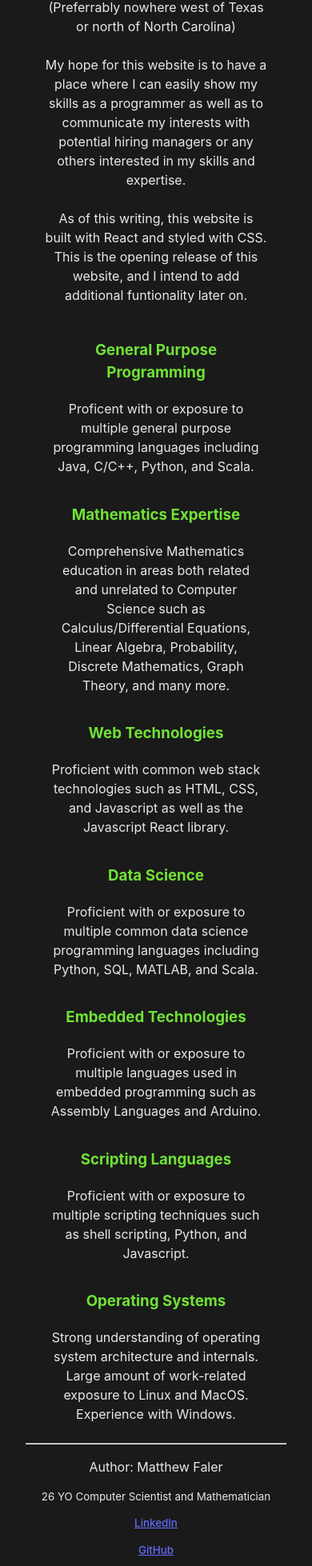
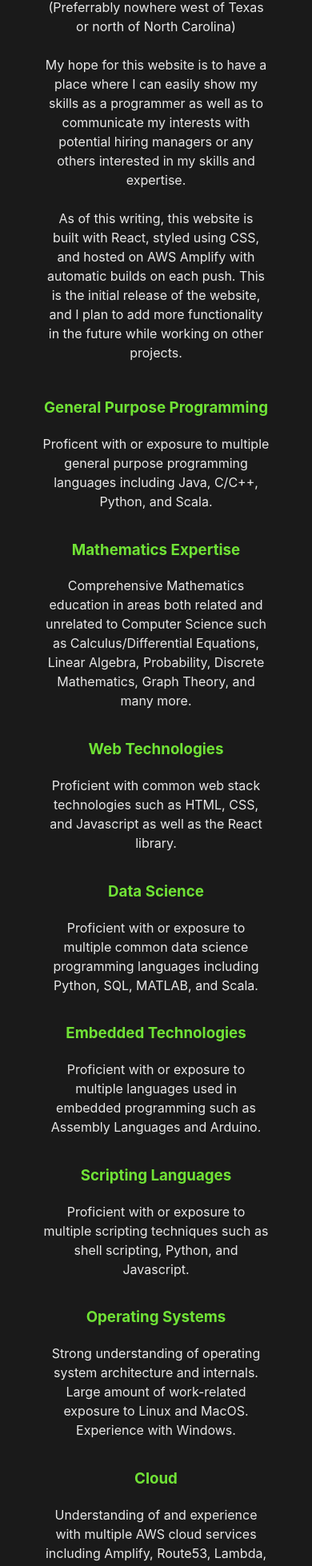
Before and after one commit to matthewfaler/MFWebsite, a React (Vite) app: page / in a window 390 px wide. Shown: the part 752-2710 px from the top of the page at 80% size. Built offline with nearby package versions, Linux system fonts and the light colour scheme.

Commit message:
Updated media query and skillcard padding. Also updated descriptions and got rid of unneeded fields in the package.json

```diff
--- /dev/null
+++ b/amplify/package.json
@@ -0,0 +1,3 @@
+{
+  "type": "module"
+}
--- a/package.json
+++ b/package.json
@@ -19,9 +19,9 @@
     "@types/react": "^18.3.10",
     "@types/react-dom": "^18.3.0",
     "@vitejs/plugin-react": "^4.3.2",
+    "constructs": "^10.4.2",
     "eslint": "^9.11.1",
     "eslint-plugin-react": "^7.37.0",
-    "eslint-plugin-react-hooks": "^5.1.0-rc.0",
     "eslint-plugin-react-refresh": "^0.4.12",
     "globals": "^15.9.0",
     "vite": "^5.4.8"
--- a/src/Body/text.json
+++ b/src/Body/text.json
@@ -3,5 +3,5 @@
     "paragraph2": "My aspiration is to find a space where I can maximize my potential as a Mathematician as well as a Computer Scientist. Areas of great interest to me would be data science or data engineering, any object oriented programming endeavor, web development, artificial intelligence, and any algorithmic computing work.",
     "paragraph3": "I am open to any remote roles. Locations that I would be interested in for in-person/hybrid work would be mostly focused in the southeastern United States. (Preferrably nowhere west of Texas or north of North Carolina)",
     "paragraph4": "My hope for this website is to have a place where I can easily show my skills as a programmer as well as to communicate my interests with potential hiring managers or any others interested in my skills and expertise.",
-    "paragraph5": "As of this writing, this website is built with React and styled with CSS. This is the opening release of this website, and I intend to add additional funtionality later on."
+    "paragraph5": "As of this writing, this website is built with React, styled using CSS, and hosted on AWS Amplify with automatic builds on each push. This is the initial release of the website, and I plan to add more functionality in the future while working on other projects."
 }
--- a/src/SkillDiv/SkillCard.module.css
+++ b/src/SkillDiv/SkillCard.module.css
@@ -2,12 +2,14 @@
     box-sizing: border-box;
     display: inline-block;
     width: 50%;
-    padding-left: 30px;
-    padding-right: 30px;
+    padding-left: 80px;
+    padding-right: 80px;
 }
-@media only screen and (max-width: 600px) {
+@media only screen and (max-width: 650px) {
     .SkillCard {
         width: 100%;
+        padding-left: 20px;
+        padding-right: 20px;
     }
 }
 .SkillCard h3 {
--- a/src/SkillDiv/Skills.json
+++ b/src/SkillDiv/Skills.json
@@ -12,7 +12,7 @@
     {
         "id": 3,
         "title": "Web Technologies",
-        "description": "Proficient with common web stack technologies such as HTML, CSS, and Javascript as well as the Javascript React library."
+        "description": "Proficient with common web stack technologies such as HTML, CSS, and Javascript as well as the React library."
     },
     {
         "id": 4,
@@ -33,5 +33,10 @@
         "id": 7,
         "title": "Operating Systems",
         "description": "Strong understanding of operating system architecture and internals. Large amount of work-related exposure to Linux and MacOS. Experience with Windows."
+    },
+    {
+        "id": 8,
+        "title": "Cloud",
+        "description": "Understanding of and experience with multiple AWS cloud services including Amplify, Route53, Lambda, API Gateway, DynamoDB, and more."
     }
 ]
```
Also changed, not shown: amplify/auth/resource.ts (added, +11 -0 lines), amplify/backend.ts (added, +11 -0 lines), amplify/data/resource.ts (added, +53 -0 lines), amplify/tsconfig.json (added, +17 -0 lines), 2 other files (tests, documents, lock files or other folders).
